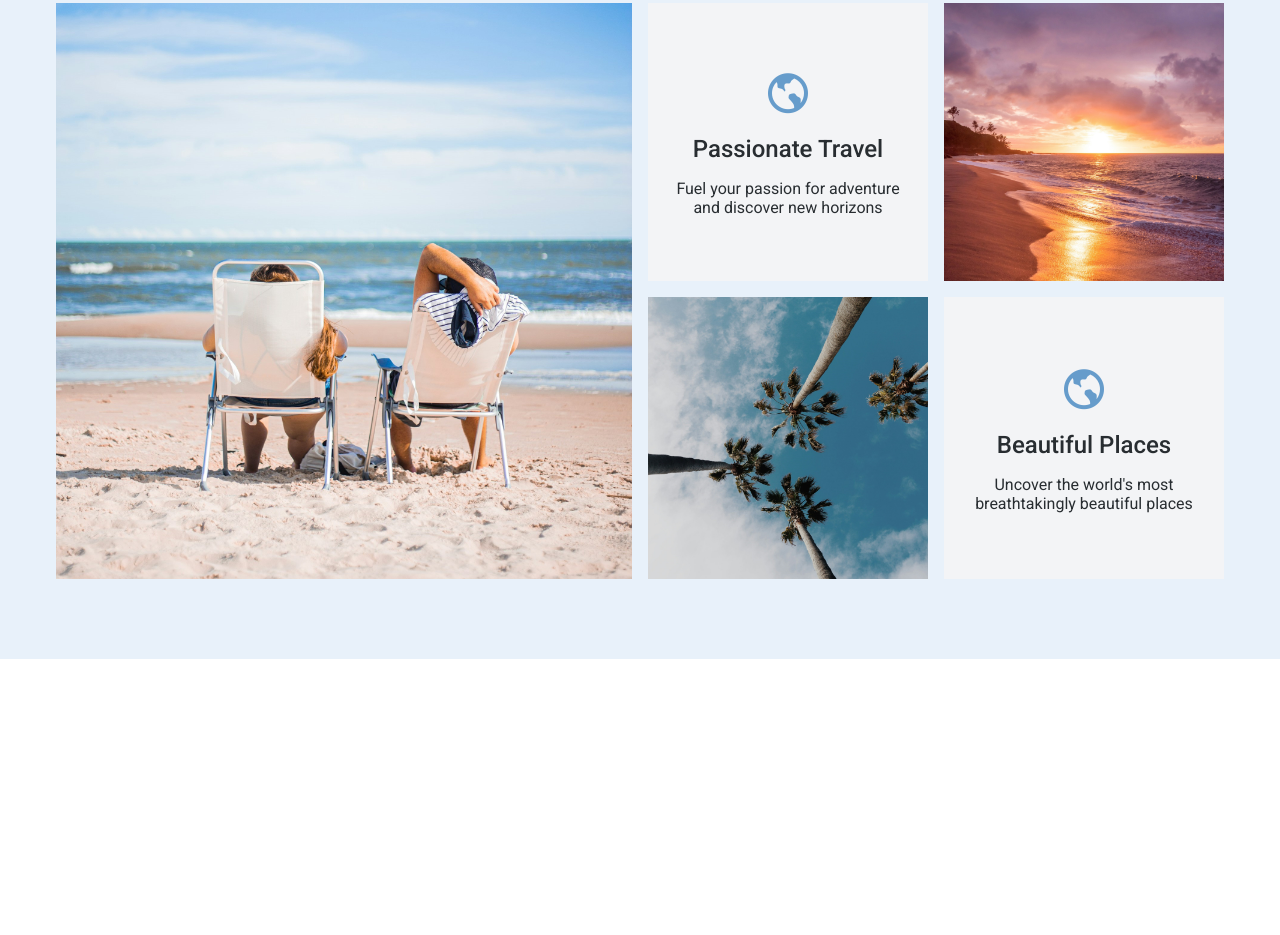
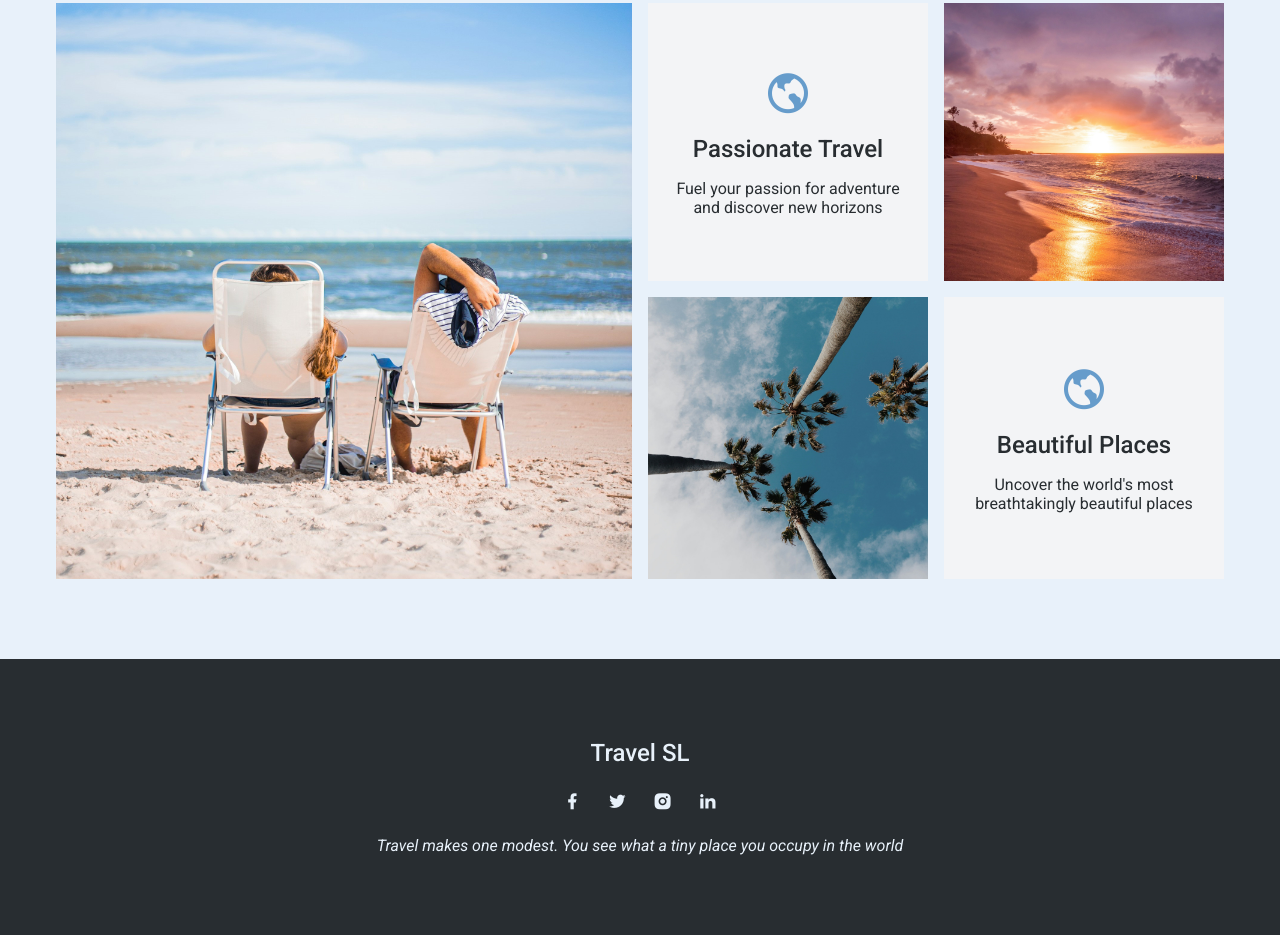
Before and after one commit to LakmalSenevirathna/Travel-Website, a plain HTML site: page index.html in a window 1280 px wide. Shown: the part 2791-3726 px from the top of the page. Before the commit the page ends 3450 px from the top, so only its background shows below. Drawn offline with nearby package versions, Linux system fonts and the light colour scheme.

Commit message:
Add footer section

```diff
--- a/index.html
+++ b/index.html
@@ -136,6 +136,19 @@
             </div>
         </div>
     </section>
+
+    <footer>
+        <div class="section__container">
+            <h4>Travel SL</h4>
+            <div class="social__icons">
+                <span><i class="ri-facebook-fill"></i></span>
+                <span><i class="ri-twitter-fill"></i></span>
+                <span><i class="ri-instagram-fill"></i></span>
+                <span><i class="ri-linkedin-fill"></i></span>
+            </div>
+            <p>Travel makes one modest. You see what a tiny place you occupy in the world</p>
+        </div>
+    </footer>
 </body>
 
 </html>
--- a/styles.css
+++ b/styles.css
@@ -249,6 +249,39 @@ header .section__container{
     grid-area: 1/1/3/3;
 }
 
+footer{
+    background-color: var(--text-dark);
+    color: var(--secondary-color);
+}
+
+footer .section__container{
+    display: grid;
+    gap: 1.5rem;
+    text-align: center;
+}
+
+footer h4{
+    font-size: 1.5rem;
+    font-weight: 500;
+}
+
+.social__icons{
+    display: flex;
+    align-items: center;
+    justify-content: center;
+    gap: 1rem;
+}
+
+.social__icons i{
+    padding: 5px;
+    font-size: 1.2rem;
+    cursor: pointer;
+}
+
+footer p{
+    font-style: italic;
+}
+
 @media (min-width: 640px) {
     .nav__links{
         display: flex;
```
